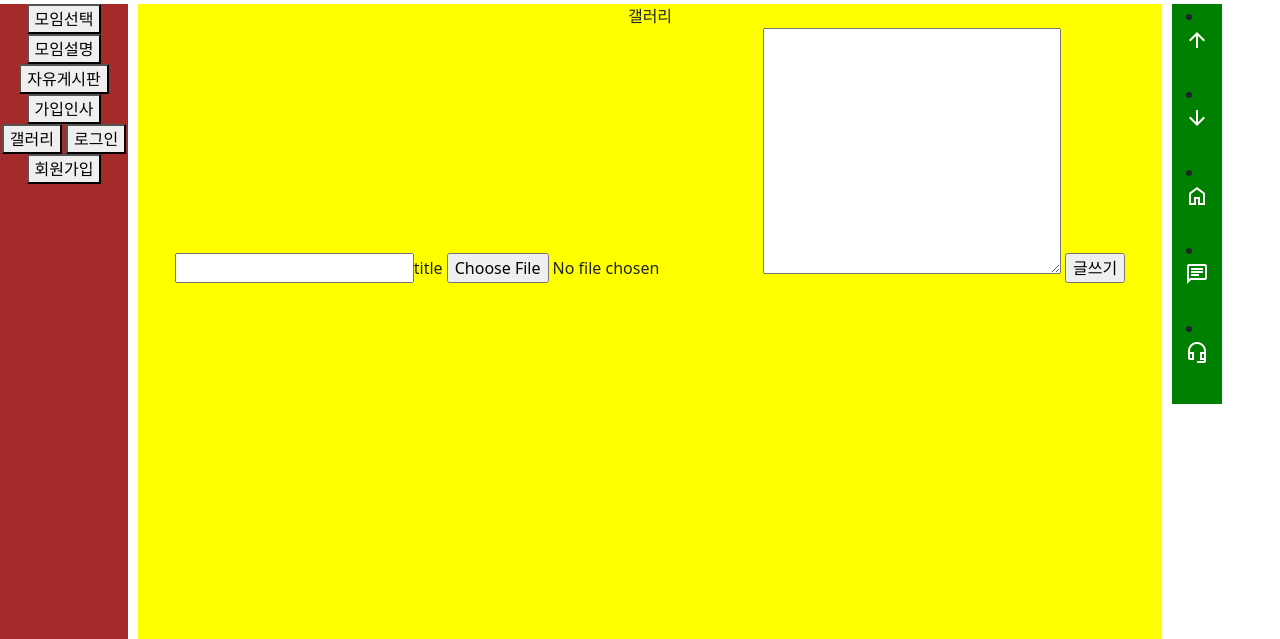
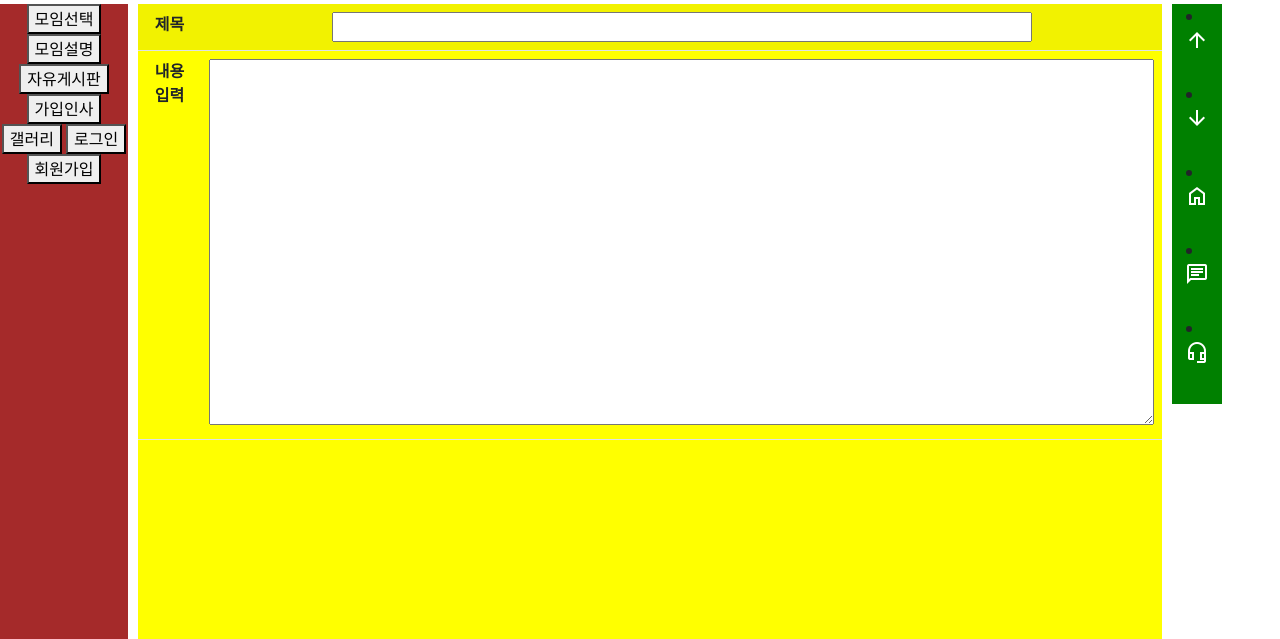
Before and after one commit to hayyasuau/https---github.com-hayyasuau-project1, a Django app: page /write/gallery/gallery_makeit/ in a window 1280 px wide. Shown: the part 56-695 px from the top of the page. Run offline with Django 4.2, Linux system fonts and the light colour scheme.

Commit message:
gagagag.llll

```diff
--- a/write/templates/write/gallery_makeit.html
+++ b/write/templates/write/gallery_makeit.html
@@ -6,14 +6,22 @@
 
 <form action="/write/gallery/?<pk>" method="post" enctype="multipart/form-data">
     {% csrf_token %}
+    <table class="table table-striped">
 <body>
-<form action="">
-    <div>갤러리</div>
-    <input type="text" name="title">title</input>
-    <input type="file" name="files">
-    <textarea name="" id="" cols="30" rows="10" name='text'></textarea>
-    <input type="submit" value="글쓰기">
+    <tr>
+        <th>제목</th>
+        <td>
+            <input name="title" id="title" type="text" style="width:700px" maxlength="200">
+        </td>
+    </tr>
+    <tr>
+        <th>내용 입력</th>
+        <th>
+            <textarea name="contents" id="contents" rows="15" cols="100"></textarea>
+        </th>
+    </tr>
 </form>
 </body>
+</table>
 </form>
 {% endblock  %}
```
